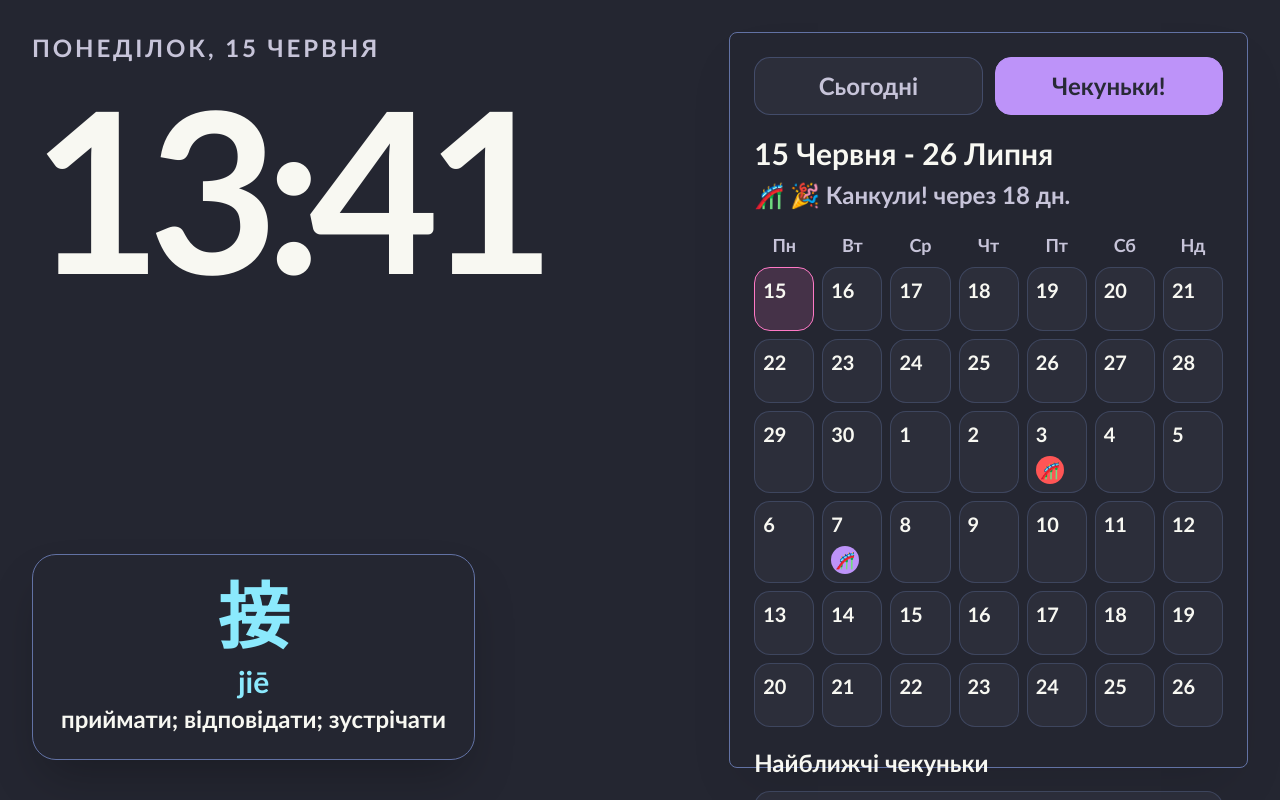
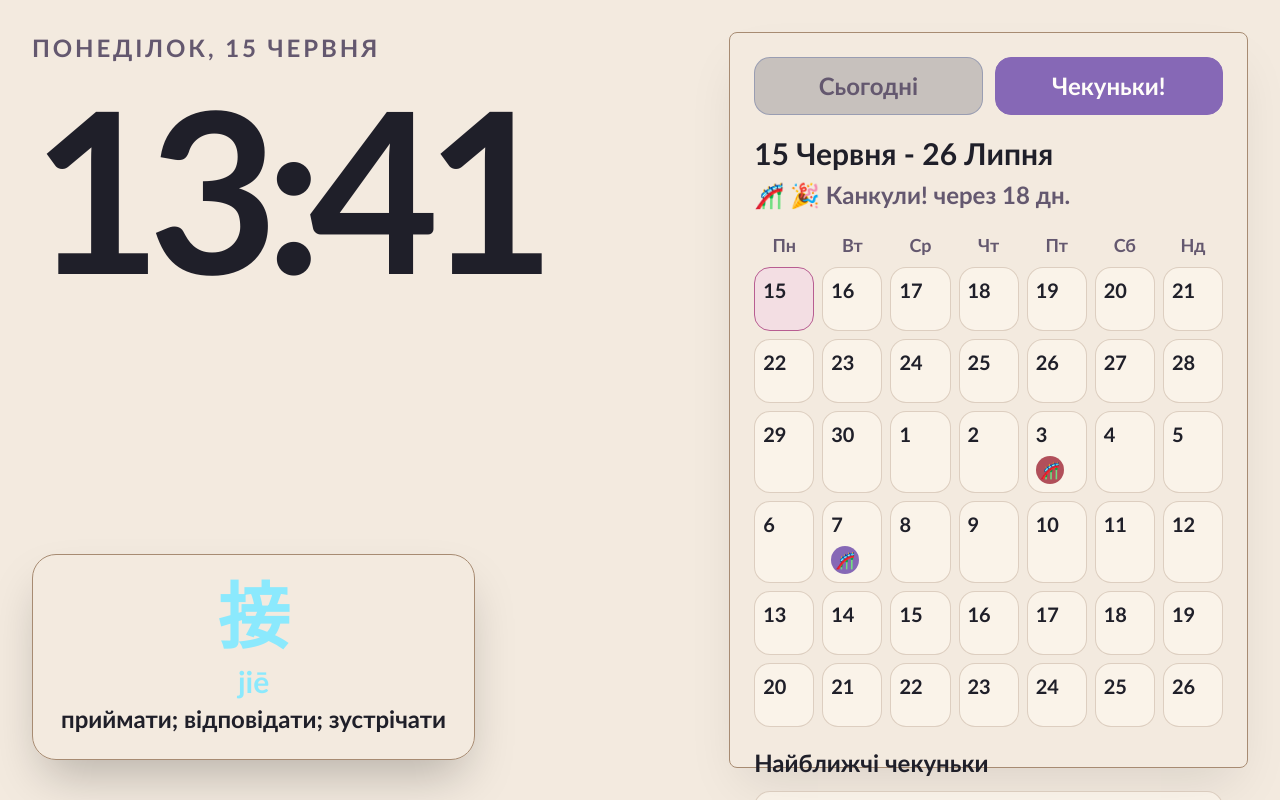
Before and after one commit to bohdandan/homelab, a React (Vite) app in the folder apps/kiosk/: page / in a window 1280 px wide. Both pictures are taken after a click on the button "Чекуньки!". Built offline with nearby package versions, Linux system fonts and the light colour scheme.

Commit message:
Switch kiosk between Alucard and Dracula themes

```diff
--- a/apps/kiosk/components/dashboard.tsx
+++ b/apps/kiosk/components/dashboard.tsx
@@ -16,6 +16,7 @@ import {
   getUpcomingEventList,
   getZonedDay,
   getZonedMinutes,
+  isDarkThemeTime,
   majorEventDaysUntil,
   minutesUntilEvent,
   pinyinToTone,
@@ -32,7 +33,44 @@ type ThemeDefinition = {
   accent: string;
 };
 
-const themes: Record<ThemeName, ThemeDefinition> = {
+type ThemeMode = "alucard" | "dracula";
+
+const themePalettes: Record<ThemeMode, Record<ThemeName, ThemeDefinition>> = {
+  alucard: {
+    green: {
+      background: "bg-[#f3eadf]",
+      primary: "text-[#1f1f29]",
+      secondary: "text-[#64586f]",
+      card: "bg-[#fff9f1]/88",
+      border: "border-[#a78b72]",
+      accent: "bg-[#ead9c7]/80 text-[#1f1f29]"
+    },
+    blue: {
+      background: "bg-[#edf2f5]",
+      primary: "text-[#1f1f29]",
+      secondary: "text-[#58647a]",
+      card: "bg-[#fffdfa]/88",
+      border: "border-[#6686a6]",
+      accent: "bg-[#d9e6ef]/80 text-[#1f1f29]"
+    },
+    orange: {
+      background: "bg-[#f5ecdf]",
+      primary: "text-[#1f1f29]",
+      secondary: "text-[#725a44]",
+      card: "bg-[#fff9f1]/88",
+      border: "border-[#c48a54]",
+      accent: "bg-[#efd9bd]/80 text-[#1f1f29]"
+    },
+    red: {
+      background: "bg-[#f5e8e8]",
+      primary: "text-[#1f1f29]",
+      secondary: "text-[#7a555f]",
+      card: "bg-[#fff9f9]/88",
+      border: "border-[#b96f7a]",
+      accent: "bg-[#efd0d5]/80 text-[#1f1f29]"
+    }
+  },
+  dracula: {
     green: {
       background: "bg-[#242631]",
       primary: "text-[#f8f8f2]",
@@ -65,9 +103,20 @@ const themes: Record<ThemeName, ThemeDefinition> = {
       border: "border-[#ff5555]",
       accent: "bg-[#44475a]/70 text-[#f8f8f2]"
     }
+  }
 };
 
-const majorEventColors = {
+const majorEventColors: Record<ThemeMode, Record<string, string>> = {
+  alucard: {
+    cyan: "bg-[#4b9fb3] text-[#fffdfa]",
+    green: "bg-[#4f8f61] text-[#fffdfa]",
+    orange: "bg-[#c47a35] text-[#fffdfa]",
+    pink: "bg-[#b85d91] text-[#fffdfa]",
+    purple: "bg-[#8668b6] text-[#fffdfa]",
+    red: "bg-[#b14f5a] text-[#fffdfa]",
+    yellow: "bg-[#b79737] text-[#1f1f29]"
+  },
+  dracula: {
     cyan: "bg-[#8be9fd] text-[#282a36]",
     green: "bg-[#50fa7b] text-[#282a36]",
     orange: "bg-[#ffb86c] text-[#282a36]",
@@ -75,7 +124,8 @@ const majorEventColors = {
     purple: "bg-[#bd93f9] text-[#282a36]",
     red: "bg-[#ff5555] text-[#282a36]",
     yellow: "bg-[#f1fa8c] text-[#282a36]"
-} as const;
+  }
+};
 
 export function Dashboard() {
   const [config, setConfig] = useState<DashboardConfig | null>(null);
@@ -141,7 +191,28 @@ export function Dashboard() {
     config && now
       ? getCurrentRule(config.dayRules, currentMinutes, currentDay) ?? defaultConfig.dayRules[0]
       : defaultConfig.dayRules[0];
-  const theme = themes[currentRule.theme] ?? themes.green;
+  const themeMode: ThemeMode = isDarkThemeTime(currentMinutes) ? "dracula" : "alucard";
+  const theme = themePalettes[themeMode][currentRule.theme] ?? themePalettes[themeMode].green;
+  const eventColors = majorEventColors[themeMode];
+  const nextEventAccent = themeMode === "dracula" ? "text-[#ffb86c]" : "text-[#9f5d28]";
+  const tabActiveToday =
+    themeMode === "dracula"
+      ? "border-[#8be9fd] bg-[#8be9fd] text-[#282a36]"
+      : "border-[#4b9fb3] bg-[#4b9fb3] text-[#fffdfa]";
+  const tabActiveCalendar =
+    themeMode === "dracula"
+      ? "border-[#bd93f9] bg-[#bd93f9] text-[#282a36]"
+      : "border-[#8668b6] bg-[#8668b6] text-[#fffdfa]";
+  const tabInactive = `border-[#6272a4]/45 bg-[#44475a]/25 ${theme.secondary}`;
+  const calendarCellBase =
+    themeMode === "dracula"
+      ? "border-[#6272a4]/35 bg-[#44475a]/25"
+      : "border-[#a78b72]/35 bg-[#fff9f1]/55";
+  const calendarTodayCell =
+    themeMode === "dracula"
+      ? "border-[#ff79c6] bg-[#ff79c6]/15"
+      : "border-[#b85d91] bg-[#f4d7e7]/60";
+  const listTimeColor = themeMode === "dracula" ? "text-[#8be9fd]" : "text-[#4b7894]";
   const displayTime = now ? formatZonedTime(now, timezone) : "--:--";
   const displayDate = now
     ? new Intl.DateTimeFormat("uk-UA", {
@@ -198,7 +269,7 @@ export function Dashboard() {
               </div>
             </div>
             {visibleNextEvent ? (
-              <div className="max-w-[48rem] text-[clamp(2rem,3.8vw,4rem)] font-black leading-tight text-[#ffb86c]">
+              <div className={`max-w-[48rem] text-[clamp(2rem,3.8vw,4rem)] font-black leading-tight ${nextEventAccent}`}>
                 {`${visibleNextEvent.event.title} ${minutesUntilEvent(visibleNextEvent.minutesUntil)}`}
               </div>
             ) : null}
@@ -230,7 +301,7 @@ export function Dashboard() {
                   </div>
                   <div className="min-w-0 text-center">
                     <div className="text-3xl font-black text-[var(--tone-light)]">{chineseCard.pinyin}</div>
-                    <div className="mt-1 text-2xl font-black text-[#f8f8f2]">
+                    <div className="mt-1 text-2xl font-black">
                       {chineseCard.meaning}
                     </div>
                   </div>
@@ -249,8 +320,8 @@ export function Dashboard() {
                 type="button"
                 className={`rounded-2xl border px-4 py-3 text-2xl font-black transition ${
                   !isCalendarOpen
-                    ? "border-[#8be9fd] bg-[#8be9fd] text-[#282a36]"
-                    : `border-[#6272a4]/45 bg-[#44475a]/25 ${theme.secondary}`
+                    ? tabActiveToday
+                    : tabInactive
                 }`}
                 onClick={() => setIsCalendarOpen(false)}
               >
@@ -260,8 +331,8 @@ export function Dashboard() {
                 type="button"
                 className={`rounded-2xl border px-4 py-3 text-2xl font-black transition ${
                   isCalendarOpen
-                    ? "border-[#bd93f9] bg-[#bd93f9] text-[#282a36]"
-                    : `border-[#6272a4]/45 bg-[#44475a]/25 ${theme.secondary}`
+                    ? tabActiveCalendar
+                    : tabInactive
                 }`}
                 onClick={() => setIsCalendarOpen(true)}
               >
@@ -293,7 +364,7 @@ export function Dashboard() {
                     <div
                       key={cell.date}
                       className={`min-h-16 rounded-2xl border p-2 text-left ${
-                        cell.isToday ? "border-[#ff79c6] bg-[#ff79c6]/15" : "border-[#6272a4]/35 bg-[#44475a]/25"
+                        cell.isToday ? calendarTodayCell : calendarCellBase
                       } ${cell.isCurrentMonth ? "" : "opacity-35"}`}
                     >
                       <div className="text-xl font-black">{cell.day}</div>
@@ -302,7 +373,7 @@ export function Dashboard() {
                           <span
                             key={`${event.date}-${event.title}`}
                             className={`grid h-7 w-7 place-items-center rounded-full text-base font-black ${
-                              majorEventColors[event.color ?? "purple"]
+                              eventColors[event.color ?? "purple"]
                             }`}
                             title={event.title}
                           >
@@ -320,16 +391,16 @@ export function Dashboard() {
                       upcomingMajorEvents.map((event) => (
                         <div
                           key={`${event.date}-${event.title}`}
-                          className="grid grid-cols-[3rem_minmax(0,1fr)_auto] items-center gap-3 rounded-2xl border border-[#6272a4]/35 bg-[#44475a]/25 px-4 py-3"
+                          className={`grid grid-cols-[3rem_minmax(0,1fr)_auto] items-center gap-3 rounded-2xl border px-4 py-3 ${calendarCellBase}`}
                         >
-                          <div className={`grid h-10 w-10 place-items-center rounded-full text-xl font-black ${majorEventColors[event.color ?? "purple"]}`}>
+                          <div className={`grid h-10 w-10 place-items-center rounded-full text-xl font-black ${eventColors[event.color ?? "purple"]}`}>
                             {event.icon ?? "★"}
                           </div>
                           <div className="min-w-0">
                             <div className="truncate text-2xl font-black">{event.title}</div>
                             <div className={`text-lg font-bold ${theme.secondary}`}>{event.date}</div>
                           </div>
-                          <div className="text-right text-xl font-black text-[#ffb86c]">
+                          <div className={`text-right text-xl font-black ${nextEventAccent}`}>
                             через {majorEventDaysUntil(event, now ?? new Date())} дн.
                           </div>
                         </div>
@@ -354,7 +425,7 @@ export function Dashboard() {
                         key={`${event.time}-${event.title}`}
                         className="grid grid-cols-[6.5rem_minmax(0,1fr)] items-center gap-4"
                       >
-                        <div className="text-3xl font-black tabular-nums text-[#8be9fd]">
+                        <div className={`text-3xl font-black tabular-nums ${listTimeColor}`}>
                           {event.time}
                         </div>
                         <div className="text-3xl font-bold leading-tight">
--- a/apps/kiosk/lib/routine.ts
+++ b/apps/kiosk/lib/routine.ts
@@ -189,6 +189,10 @@ export function shouldShowNextEventCountdown(nextEvent: NextEvent | null): boole
   return nextEvent !== null && nextEvent.dayOffset === 0 && nextEvent.minutesUntil <= 60;
 }
 
+export function isDarkThemeTime(currentMinutes: number): boolean {
+  return currentMinutes >= timeToMinutes("20:00") || currentMinutes < timeToMinutes("08:00");
+}
+
 export function getCardForTime(
   cards: ChineseCard[] | undefined,
   currentMinutes: number,
```
Also changed, not shown: 1 other file (tests, documents, lock files or other folders). Lines whose indentation alone changed are shown as unchanged.
